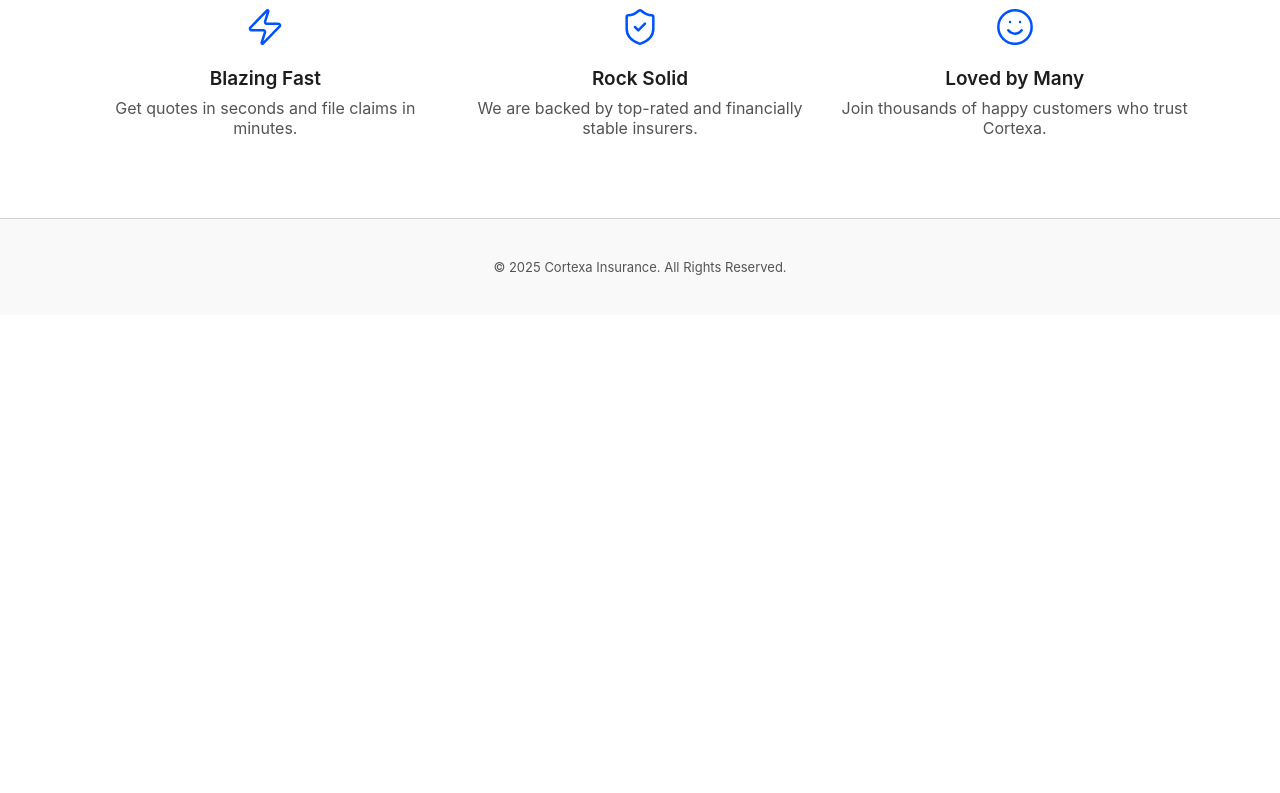
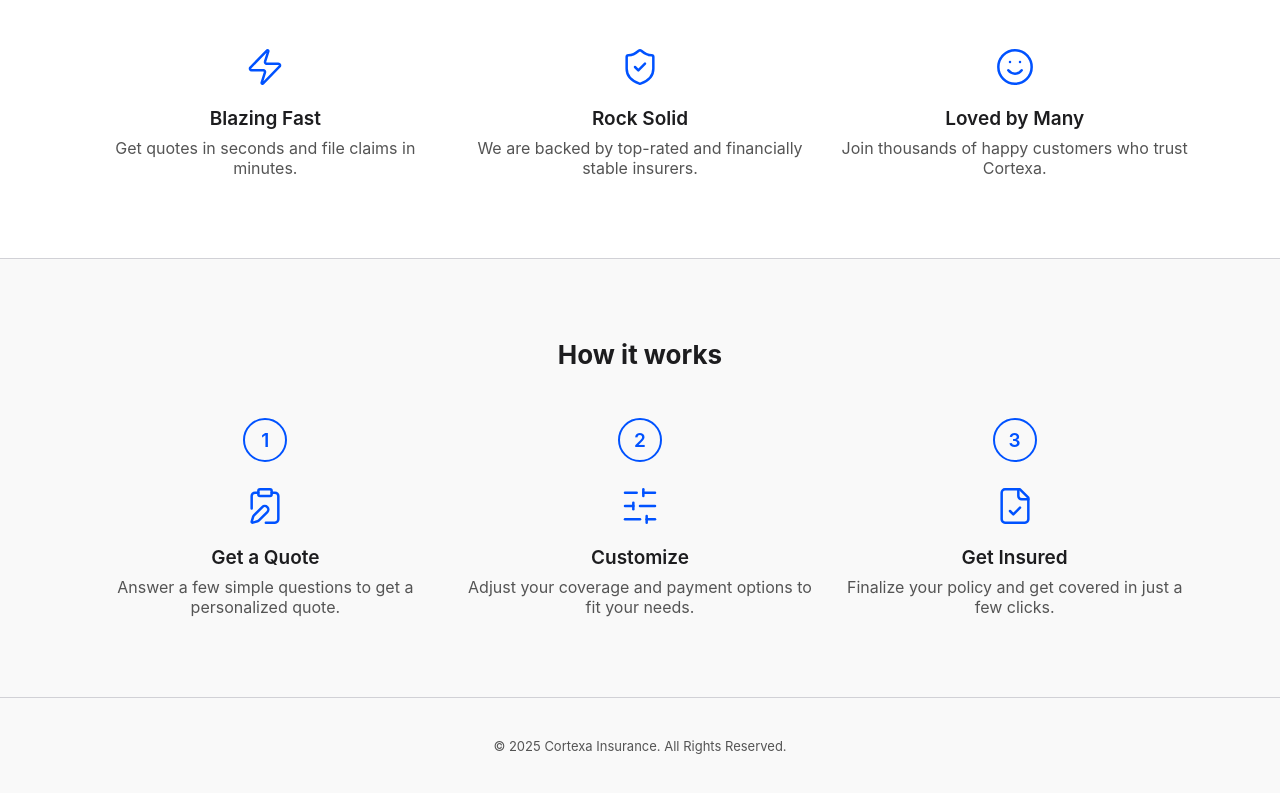
Before and after one commit to juanpatriciodoyle/cortexa-insurance, a React (Create React App) app: page / in a window 1280 px wide. Shown: the part 961-1754 px from the top of the page. Before the commit the page ends 1276 px from the top, so only its background shows below. Built offline with nearby package versions, Linux system fonts and the light colour scheme.

Commit message:
add how it works section to homepage

```diff
--- a/src/pages/HomePage.tsx
+++ b/src/pages/HomePage.tsx
@@ -4,7 +4,7 @@ import { Container } from '../components/ui/Container';
 import Text from '../styles/Text';
 import Button from '../components/ui/Button';
 import Card from '../components/ui/Card';
-import { Home, Car, Heart, Dog, Zap, ShieldCheck, Smile } from 'lucide-react';
+import { Home, Car, Heart, Dog, Zap, ShieldCheck, Smile, ClipboardPen, SlidersHorizontal, FileCheck } from 'lucide-react';
 
 const HeroSection = styled.section`
     padding: 80px 0;
@@ -23,7 +23,7 @@ const HeroSubtitle = styled(Text)`
 `;
 
 const ProductsSection = styled.section`
-    padding: 40px 0 80px;
+    padding: 80px 0;
     background-color: ${({ theme }) => theme.colors.subtleBackground};
     border-top: 1px solid ${({ theme }) => theme.colors.borders};
     border-bottom: 1px solid ${({ theme }) => theme.colors.borders};
@@ -33,23 +33,53 @@ const FeaturesSection = styled.section`
     padding: 80px 0;
 `;
 
+const HowItWorksSection = styled.section`
+    padding: 80px 0;
+    background-color: ${({ theme }) => theme.colors.subtleBackground};
+    border-top: 1px solid ${({ theme }) => theme.colors.borders};
+`;
+
 const SectionTitle = styled(Text)`
     text-align: center;
     margin-bottom: 48px;
 `;
 
 const Grid = styled.div`
-  display: grid;
-  grid-template-columns: repeat(auto-fit, minmax(250px, 1fr));
-  gap: 24px;
+    display: grid;
+    grid-template-columns: repeat(auto-fit, minmax(250px, 1fr));
+    gap: 24px;
 `;
 
 const FeatureItem = styled.div`
-  text-align: center;
+    text-align: center;
 `;
 
 const FeatureIcon = styled.div`
-  margin-bottom: 16px;
+    margin-bottom: 16px;
+`;
+
+const StepItem = styled.div`
+    display: flex;
+    flex-direction: column;
+    align-items: center;
+    text-align: center;
+`;
+
+const StepNumber = styled.div`
+    width: 40px;
+    height: 40px;
+    border-radius: 50%;
+    border: 2px solid ${({ theme }) => theme.colors.primary};
+    background-color: transparent;
+    color: ${({ theme }) => theme.colors.primary};
+    display: flex;
+    align-items: center;
+    justify-content: center;
+    margin-bottom: 24px;
+
+    > ${Text} {
+        color: ${({ theme }) => theme.colors.primary};
+    }
 `;
 
 function HomePage() {
@@ -113,6 +143,32 @@ function HomePage() {
                     </Grid>
                 </Container>
             </FeaturesSection>
+
+            <HowItWorksSection>
+                <Container>
+                    <SectionTitle as="h2" $variant="h2">How it works</SectionTitle>
+                    <Grid>
+                        <StepItem>
+                            <StepNumber><Text $variant="h3">1</Text></StepNumber>
+                            <FeatureIcon><ClipboardPen {...featureIconProps} /></FeatureIcon>
+                            <Text as="h3" $variant="h3">Get a Quote</Text>
+                            <Text $variant="body" style={{ marginTop: '8px' }}>Answer a few simple questions to get a personalized quote.</Text>
+                        </StepItem>
+                        <StepItem>
+                            <StepNumber><Text $variant="h3">2</Text></StepNumber>
+                            <FeatureIcon><SlidersHorizontal {...featureIconProps} /></FeatureIcon>
+                            <Text as="h3" $variant="h3">Customize</Text>
+                            <Text $variant="body" style={{ marginTop: '8px' }}>Adjust your coverage and payment options to fit your needs.</Text>
+                        </StepItem>
+                        <StepItem>
+                            <StepNumber><Text $variant="h3">3</Text></StepNumber>
+                            <FeatureIcon><FileCheck {...featureIconProps} /></FeatureIcon>
+                            <Text as="h3" $variant="h3">Get Insured</Text>
+                            <Text $variant="body" style={{ marginTop: '8px' }}>Finalize your policy and get covered in just a few clicks.</Text>
+                        </StepItem>
+                    </Grid>
+                </Container>
+            </HowItWorksSection>
         </>
     );
 }
```
